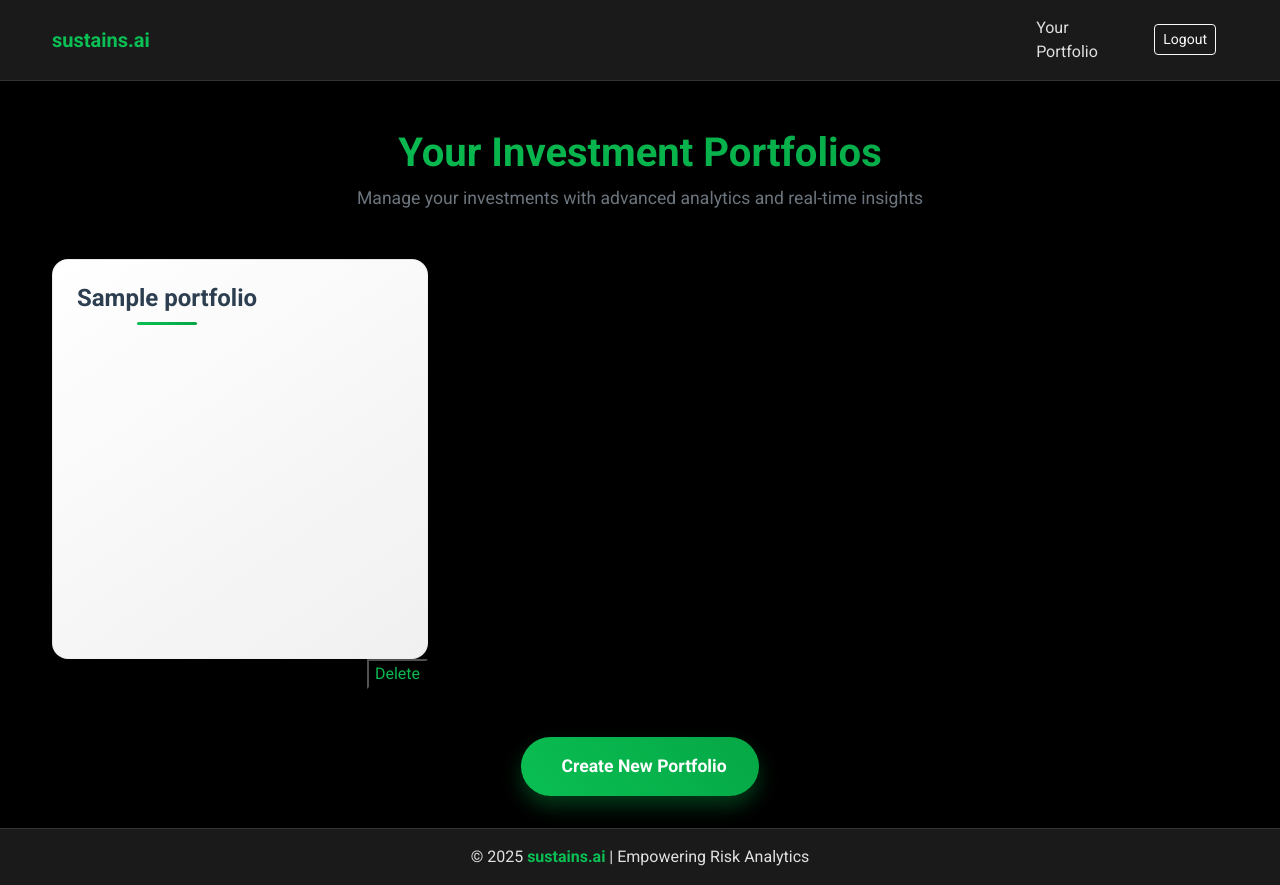
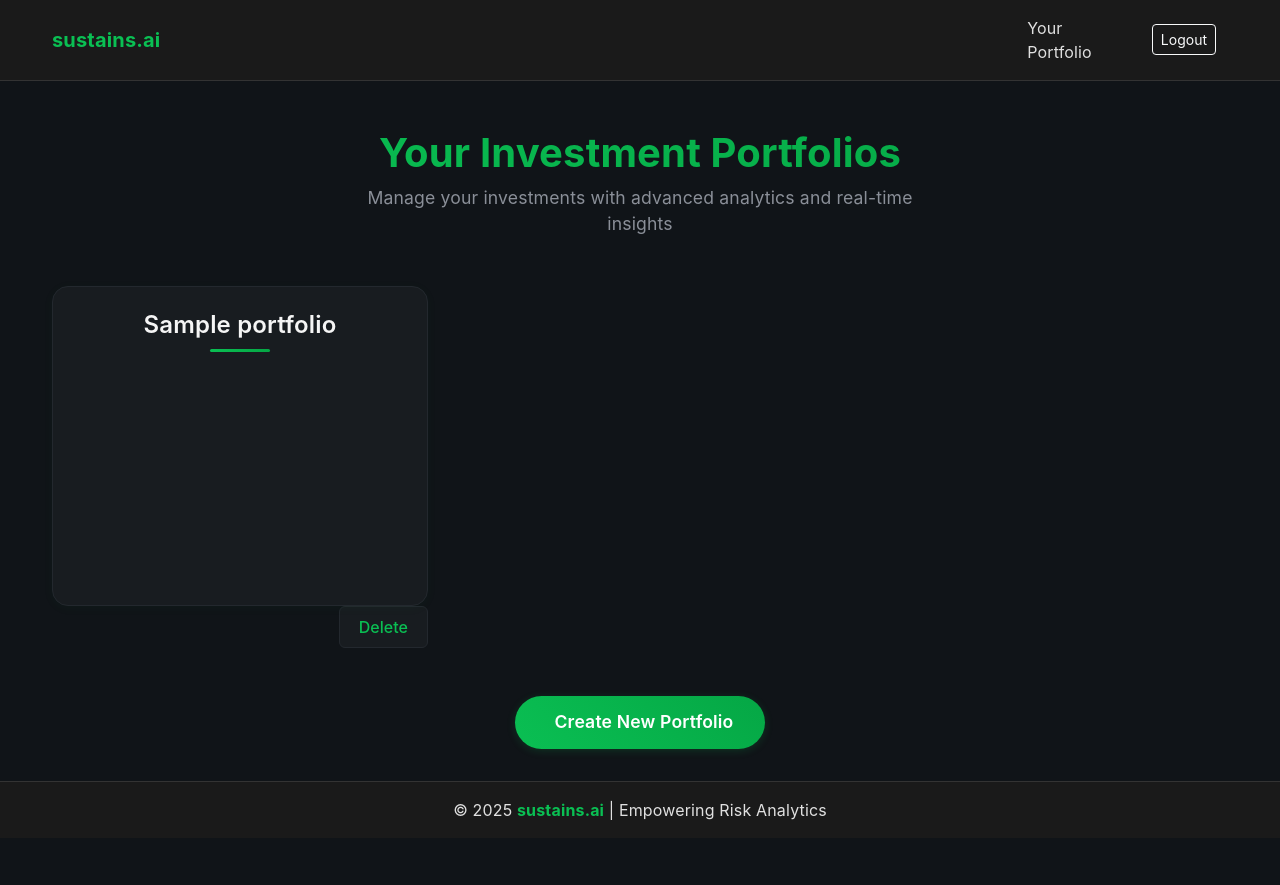
Before and after one commit to sustains-ai/django_stock, a Django app: page /portfolio_list/ in a window 1280 px wide. After the commit the page ends 820 px from the top, so only its background shows below. Run offline with Django 5.2, Linux system fonts and the light colour scheme; a user stored in the database is signed in; tables that the repository leaves empty hold one stand-in row (values such as "Sample post").

Commit message:
Changed the UI for portfolio list

```diff
--- a/sandbox_2/portfolio/static/css/portfolio_list.css
+++ b/sandbox_2/portfolio/static/css/portfolio_list.css
@@ -1,7 +1,9 @@
 
 body {
-    background-color: #000;
-    color: white;
+    background-color: #101418;
+    color: #f5f5f5;
+    font-family: 'Inter', 'Segoe UI', Arial, sans-serif;
+    letter-spacing: 0.01em;
 }
     /* Main section styling */
     .container {
@@ -19,7 +21,7 @@ body {
     }
 
     .subtitle {
-        color: #6c757d;
+        color: #8a8f98;
         font-size: 1.1rem;
         max-width: 600px;
         margin: 0 auto;
@@ -29,19 +31,22 @@ body {
     .portfolio-card {
         position: relative;
         display: flex;
+        flex-direction: column;
         border-radius: 16px;
-        background: linear-gradient(145deg, #ffffff, #f0f0f0);
-        box-shadow: 0 10px 25px rgba(0, 0, 0, 0.07);
+        background: #181c20;
+        box-shadow: 0 2px 12px rgba(10, 191, 83, 0.04);
         padding: 1.5rem;
-        transition: all 0.4s cubic-bezier(0.175, 0.885, 0.32, 1.275);
+        transition: box-shadow 0.3s, transform 0.2s;
         overflow: hidden;
-        border: 1px solid rgba(0, 0, 0, 0.05);
-        min-height: 400px;
+        border: 1px solid #23282e;
+        min-height: 320px;
+        cursor: pointer;
     }
 
     .portfolio-card:hover {
-        transform: translateY(-10px);
-        box-shadow: 0 15px 30px rgba(10, 191, 83, 0.15);
+        transform: translateY(-6px) scale(1.01);
+        box-shadow: 0 8px 32px rgba(10, 191, 83, 0.18);
+        border-color: #0ABF53;
     }
 
     .card-glow {
@@ -50,7 +55,7 @@ body {
         left: -50%;
         width: 200%;
         height: 200%;
-        background: radial-gradient(circle, rgba(10, 191, 83, 0.1) 0%, rgba(255, 255, 255, 0) 70%);
+        background: radial-gradient(circle, rgba(10, 191, 83, 0.08) 0%, rgba(24, 28, 32, 0) 70%);
         opacity: 0;
         transition: opacity 0.5s ease;
         pointer-events: none;
@@ -71,7 +76,7 @@ body {
     .portfolio-header h5 {
         font-size: 1.5rem;
         font-weight: 600;
-        color: #2c3e50;
+        color: #f5f5f5;
         position: relative;
         display: inline-block;
         padding-bottom: 0.75rem;
@@ -95,15 +100,17 @@ body {
         display: inline-flex;
         align-items: center;
         justify-content: center;
-        padding: 1rem 2rem;
+        padding: 0.85rem 2rem;
         background: linear-gradient(45deg, #0ABF53, #05a745);
-        color: white;
+        color: #fff;
         font-weight: 600;
         font-size: 1.1rem;
         border-radius: 50px;
         text-decoration: none;
-        transition: all 0.3s ease;
-        box-shadow: 0 10px 20px rgba(10, 191, 83, 0.3);
+        transition: box-shadow 0.2s, transform 0.2s;
+        box-shadow: 0 2px 8px rgba(10, 191, 83, 0.18);
+        border: none;
+        outline: none;
     }
 
     .add-portfolio-btn i {
@@ -112,15 +119,15 @@ body {
     }
 
     .add-portfolio-btn:hover {
-        transform: translateY(-5px);
-        box-shadow: 0 15px 30px rgba(10, 191, 83, 0.4);
-        color: white;
+        transform: translateY(-2px) scale(1.03);
+        box-shadow: 0 6px 18px rgba(10, 191, 83, 0.28);
+        color: #fff;
     }
 
 
 
     .portfolio-delete-container {
-        display:flex;
+        display: flex;
         align-items: center;
         justify-content: flex-end;
         outline: none;
@@ -132,9 +139,21 @@ body {
 
 button.action-btn.delete {
     color: #0ABF53;
-    background: black;
+    background: #181c20;
+    border: 1px solid #23282e;
+    border-radius: 6px;
+    padding: 0.5rem 1.2rem;
+    font-weight: 500;
+    transition: background 0.2s, color 0.2s, border 0.2s;
     outline: none;
     box-shadow: none;
+    cursor: pointer;
+}
+
+button.action-btn.delete:hover {
+    background: #0ABF53;
+    color: #fff;
+    border-color: #0ABF53;
 }
 
 
@@ -161,4 +180,8 @@ button.action-btn.delete {
         .title-gradient {
             font-size: 2rem;
         }
+        .portfolio-card {
+            padding: 1rem;
+            min-height: 220px;
+        }
     }
```
